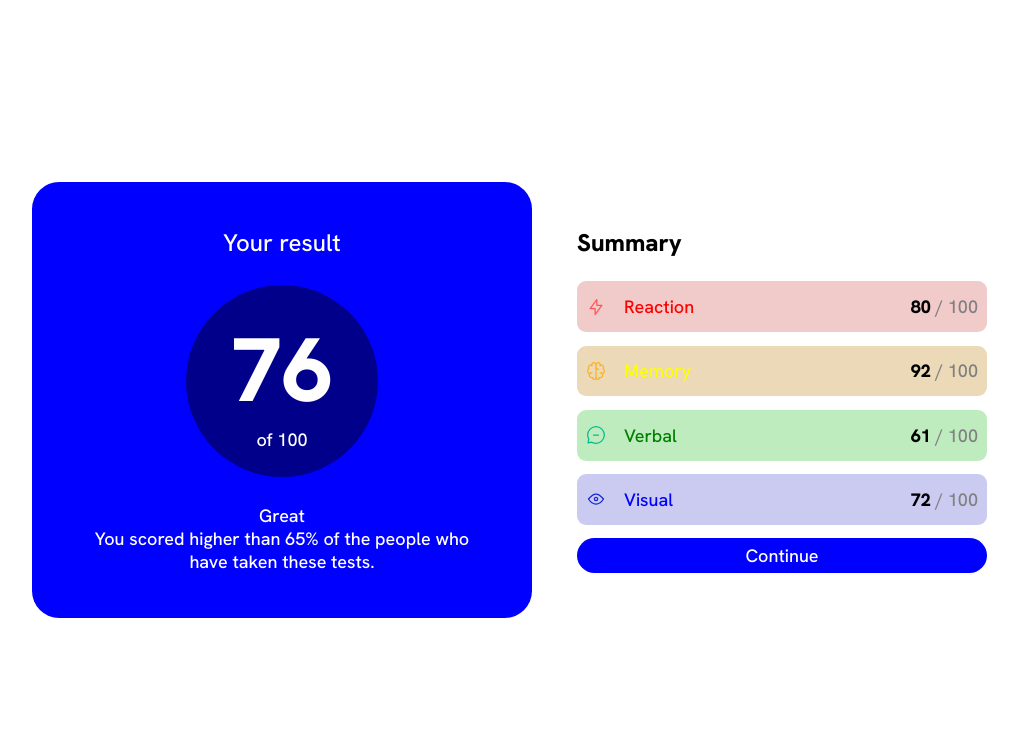
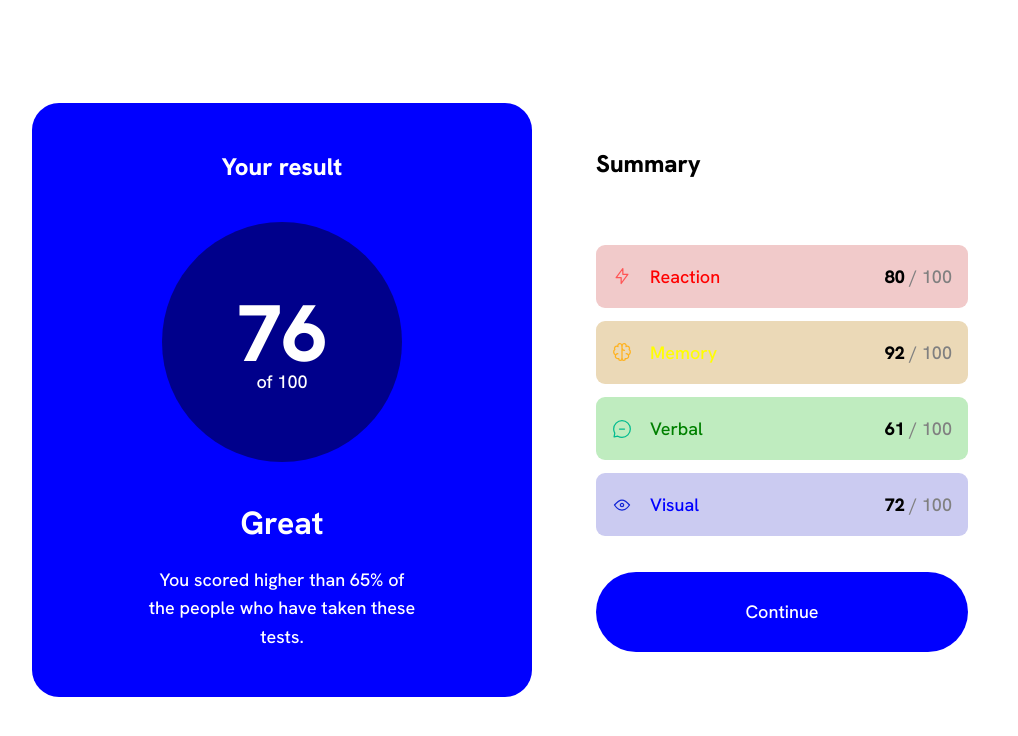
Before and after one commit to nivancheva/result-summary-component-react, a React (Create React App) app: page / in a window 1280 px wide. Shown: the top 736 px of the page, without its empty margins (108-1126 px from the left). Built offline with nearby package versions, Linux system fonts and the light colour scheme.

Commit message:
generic styling

```diff
--- a/src/App.css
+++ b/src/App.css
@@ -28,24 +28,27 @@ body {
     border-radius: 0 0 1.25em 1.25em;
     overflow: hidden;
     text-align: center;
+    line-height: 1.6;
 
     color: white;
 
     display: grid;
-    gap: 1.5em;
+    gap: 2em;
     padding: 2.5em;
 }
 
 .results h1 {
     font-size: 1.5rem;
+    font-weight: 800;
 }
 
 .result-score {
     background-color: darkblue;
     border-radius: 50%;
-    width: 12rem;
+    width: 15rem;
     margin-inline: auto;
     aspect-ratio: 1 / 1;
+    line-height: 1;
 
     display: grid;
     place-content: center;
@@ -54,11 +57,24 @@ body {
 .result-score span {
     display: block;
     font-weight: 900;
-    font-size: 5em;
+    font-size: 5rem;
+}
+
+.result-rank {
+    color: white;
+    font-size: 2rem;
+    font-weight: 700;
+
+    margin-bottom: .5em;
 }
 
 .summary {
     padding: 2.5em;
+    display: grid;
+    gap: 2em;
+}
+
+.items {
     display: grid;
     gap: .75em;
 }
@@ -66,14 +82,19 @@ body {
 .summary h2 {
     font-weight: 800;
     font-size: 1.5rem;
+
+    margin: 0;
 }
 
 button {
     cursor: pointer;
     border: 0;
-    border-radius: 100vh;
+    border-radius: 100vw;
+    line-height: 1;
     background-color: blue;
     color: white;
+
+    padding: 1rem 2rem;
 }
 
 @media (min-width:800px) {
@@ -92,5 +113,10 @@ button {
 
     .results {
         border-radius: 1.5em;
+        padding: 2.5em 7.25rem;
+    }
+
+    .summary {
+        padding: 2.5em 4rem;
     }
 }
--- a/src/App.js
+++ b/src/App.js
@@ -14,19 +14,20 @@ function App() {
           <h1>Your result</h1>
           <p className='result-score'><span>76</span> of 100</p>
           <div>
-            <p>Great</p>
+            <p className='result-rank'>Great</p>
             <p>You scored higher than 65% of the people who have taken these tests.</p>
           </div>
         </div>
 
         <div className='summary'>
           <h2>Summary</h2>
-          {summaryItems.map((summaryItem, idx) => {
-             return (
-              <SummaryItem key={idx} {...summaryItem}/>
-             )
-          })}
-
+          <div className='items'>
+            {summaryItems.map((summaryItem, idx) => {
+              return (
+                <SummaryItem key={idx} {...summaryItem}/>
+              )
+            })}
+          </div>
           <button>Continue</button>
         </div>
       </div>
--- a/src/SummaryItem.css
+++ b/src/SummaryItem.css
@@ -6,7 +6,7 @@
 
 .summary-item {
     justify-content: space-between;
-    padding: .5em;
+    padding: 1rem;
     border-radius: .5em;
 }
 
```
